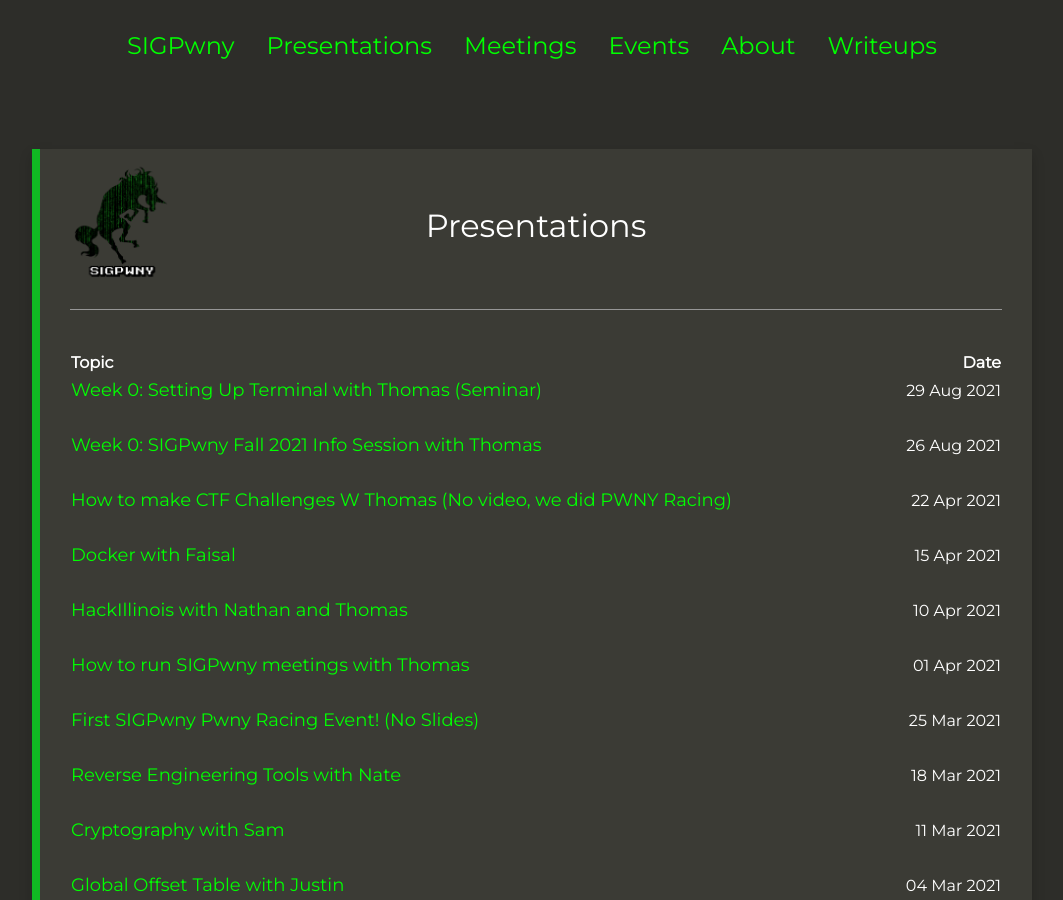
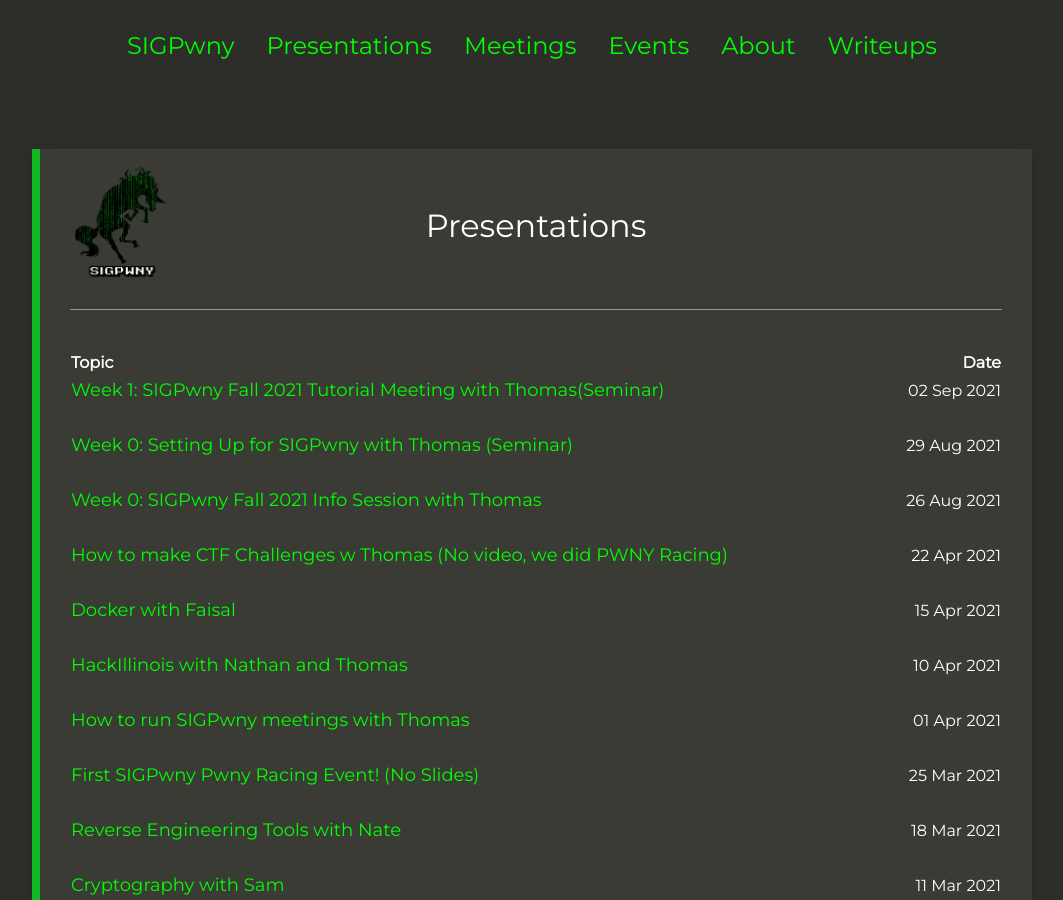
Before and after one commit to sigpwny/sigpwny.github.io-jekyll, a Jekyll site: the page built from presentation.md, in a window 1280 px wide and 900 px high. Shown: the whole window, without its empty margins (108-1171 px from the left). Built offline with Jekyll 4.4.1, drawn with Linux system fonts in a browser that asks for light colours; nearby versions of some CDN libraries.

Commit message:
Boxed meeting, got it up on GH

```diff
--- a/presentation.md
+++ b/presentation.md
@@ -3,8 +3,13 @@
 title: Presentations
 presentations: [
   {
+    link: "https://sigpwny.github.io/presentation-content/FA2021/01-tutorial.pdf",
+    title: "Week 1: SIGPwny Fall 2021 Tutorial Meeting with Thomas(Seminar)",
+    date: "2021-09-02",
+  },
+  {
     link: "https://sigpwny.github.io/presentation-content/FA2021/00-settingup.pdf",
-    title: "Week 0: Setting Up Terminal with Thomas (Seminar)",
+    title: "Week 0: Setting Up for SIGPwny with Thomas (Seminar)",
     date: "2021-08-29",
   },
   {
@@ -14,7 +19,7 @@
   },
   {
     link: "https://sigpwny.github.io/presentation-content/SP2021/chal_dev.pdf",
-    title: "How to make CTF Challenges W Thomas (No video, we did PWNY Racing)",
+    title: "How to make CTF Challenges w Thomas (No video, we did PWNY Racing)",
     date: "2021-04-22",
   },
   {
```
Also changed, not shown: _meetings/2021-00-settingup.md (+5 -1 lines), _meetings/2021-01-tutorial.md (added, +23 -0 lines).
